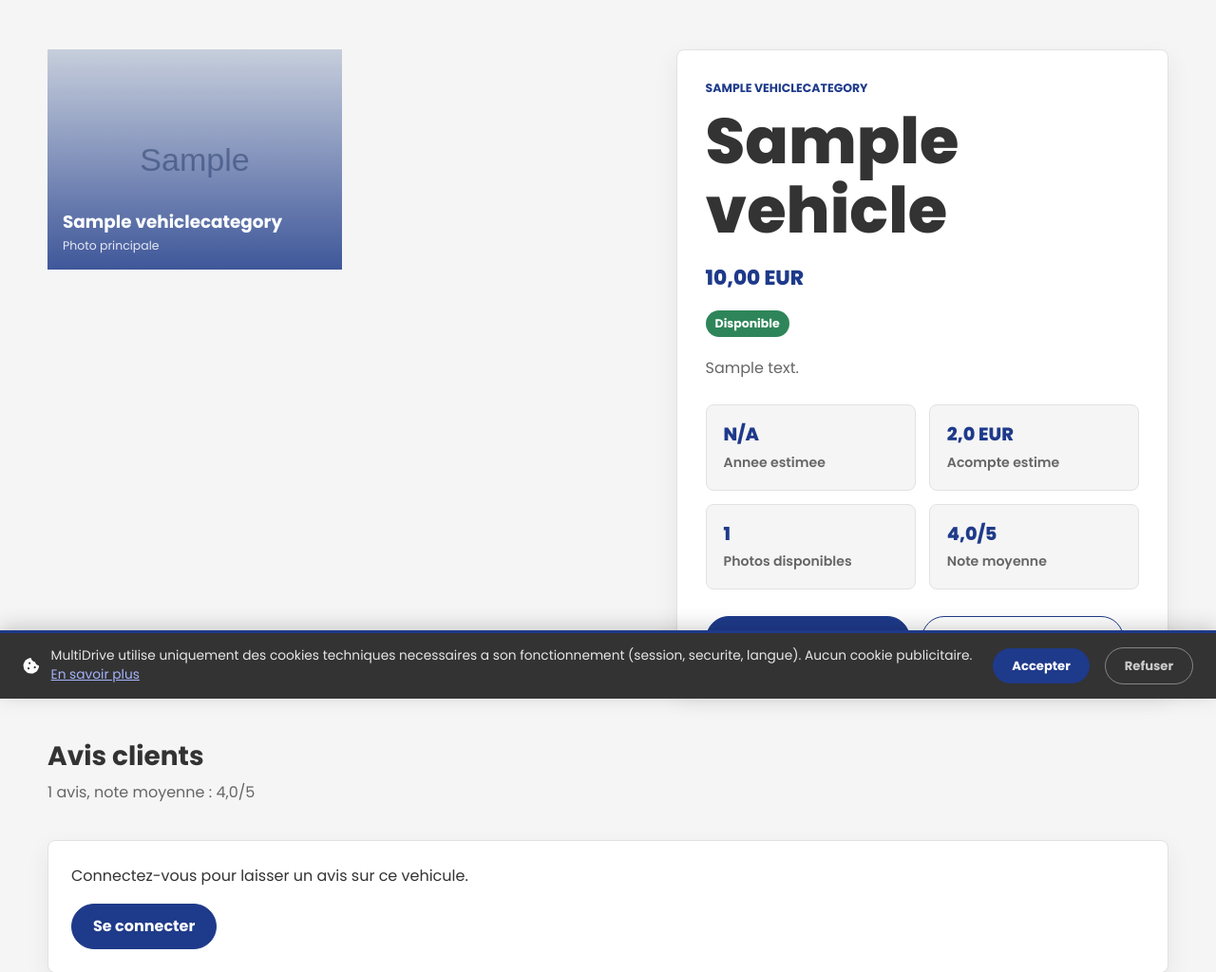
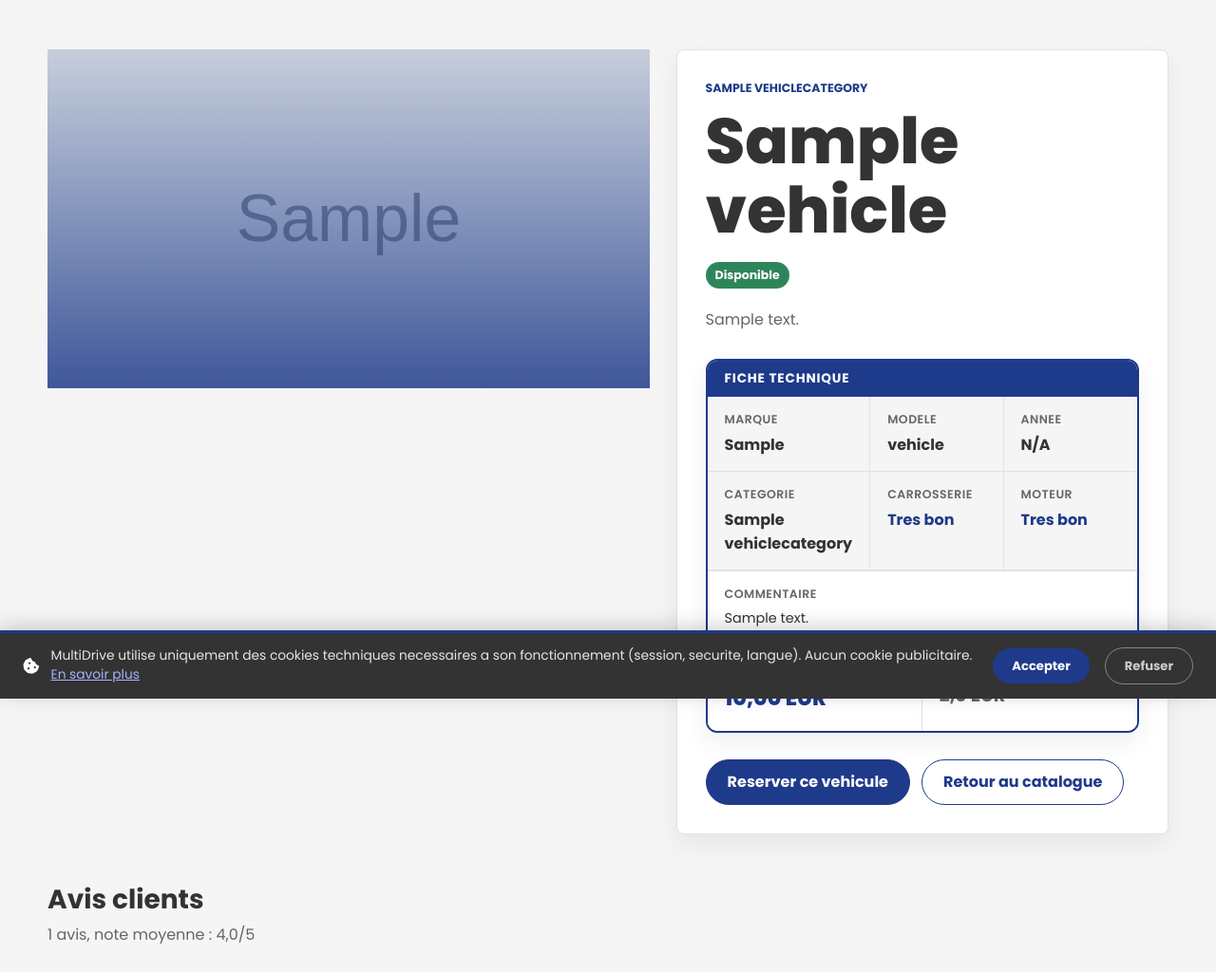
Before and after one commit to younesmala/multidrive, a Django app: page /vehicles/1/ in a window 1280 px wide. Shown: the part 64-1088 px from the top of the page at 95% size. Run offline with Django 5.2, Linux system fonts and the light colour scheme; tables that the repository leaves empty hold one stand-in row (values such as "Sample post"); grey boxes marked "Sample" are stand-in pictures; parts of the project's set-up code (start-up, migrations or seed data) failed here and were passed over.

Commit message:
Fiche technique : cadre, lightbox photos, carrosserie/moteur, corrections
- Fiche technique dans un cadre bleu avec ombre
- Lightbox : clic sur photo pour agrandir, fermeture Echap ou clic exterieur
- Champs carrosserie et moteur affiches dans la fiche (94 vehicules remplis)
- Suppression legendes photo et note clients dans la fiche
- Photo secondaire elargie si une seule image (16/9)
- Admin : section Etat du vehicule avec dropdowns et commentaire
- Fix : labels condition sans prefixe Etat en double

```diff
--- a/vehicles/static/vehicles/styles.css
+++ b/vehicles/static/vehicles/styles.css
@@ -954,6 +954,12 @@ h3 {
     gap: 14px;
 }
 
+.gallery .gallery-item:only-child {
+    grid-column: 1 / -1;
+    aspect-ratio: 16 / 9;
+    min-height: 280px;
+}
+
 .detail-panel {
     align-self: start;
     padding: 30px;
@@ -998,31 +1004,103 @@ h3 {
     border-left-color: var(--danger);
 }
 
-.detail-summary-grid {
-    display: grid;
-    grid-template-columns: repeat(2, minmax(0, 1fr));
-    gap: 14px;
-    margin: 26px 0 0;
-}
-
-.detail-summary-card {
+.fiche-technique {
+    margin: 28px 0 0;
+    border: 2px solid var(--blue);
+    border-radius: 12px;
+    overflow: hidden;
+    box-shadow: var(--shadow);
+    background: #fff;
+}
+
+.fiche-titre {
+    background: var(--blue);
+    color: #fff;
+    font-size: 0.85rem;
+    font-weight: 700;
+    letter-spacing: .06em;
+    text-transform: uppercase;
+    padding: 10px 18px;
+    margin: 0;
+}
+
+.fiche-grid {
+    display: grid;
+    grid-template-columns: repeat(3, 1fr);
+    gap: 0;
+    background: var(--light);
+}
+
+.fiche-item {
+    padding: 14px 18px;
+    border-right: 1px solid var(--line);
+    border-bottom: 1px solid var(--line);
+}
+
+.fiche-item:nth-child(3n) {
+    border-right: none;
+}
+
+.fiche-label {
+    display: block;
+    color: var(--muted);
+    font-size: 0.78rem;
+    font-weight: 600;
+    text-transform: uppercase;
+    letter-spacing: .04em;
+    margin-bottom: 4px;
+}
+
+.fiche-value {
+    display: block;
+    color: var(--dark);
+    font-size: 1rem;
+    font-weight: 700;
+}
+
+.fiche-etat {
+    color: var(--blue);
+}
+
+.fiche-prix-row {
+    display: grid;
+    grid-template-columns: 1fr 1fr;
+    border-top: 1px solid var(--line);
+}
+
+.fiche-prix-block {
     padding: 16px 18px;
-    background: var(--light);
-    border: 1px solid var(--line);
-    border-radius: 8px;
-}
-
-.detail-summary-card strong {
+    background: #fff;
+}
+
+.fiche-prix-block:first-child {
+    border-right: 1px solid var(--line);
+}
+
+.fiche-prix {
     display: block;
+    font-size: 1.4rem;
+    font-weight: 800;
     color: var(--blue);
+}
+
+.fiche-acompte {
+    display: block;
     font-size: 1.2rem;
-    font-weight: 800;
-}
-
-.detail-summary-card span {
-    color: var(--muted);
-    font-size: 0.88rem;
-    font-weight: 600;
+    font-weight: 700;
+    color: var(--muted);
+}
+
+.fiche-notes {
+    padding: 14px 18px;
+    border-top: 1px solid var(--line);
+    background: #fff;
+}
+
+.fiche-notes-text {
+    margin: 4px 0 0;
+    font-size: 0.9rem;
+    color: var(--dark);
 }
 
 .review-form-card,
--- a/vehicles/templates/vehicles/vehicle_detail.html
+++ b/vehicles/templates/vehicles/vehicle_detail.html
@@ -17,22 +17,20 @@
     <div class="gallery">
         {% if images %}
             {% for image in images %}
-                <div class="gallery-item">
+                <div class="gallery-item gallery-item--clickable" data-src="{{ image.image.url }}" data-alt="{{ vehicle.title }}">
                     <img src="{{ image.image.url }}" alt="{{ vehicle.title }}">
-                    <span>{{ vehicle.category.name }}</span>
-                    {% if image.is_main %}
-                        <small>Photo principale</small>
-                    {% else %}
-                        <small>Vue supplementaire</small>
-                    {% endif %}
                 </div>
             {% endfor %}
         {% else %}
             <div class="gallery-item">
                 <span>{{ vehicle.category.name }}</span>
-                <small>Aucune image</small>
             </div>
         {% endif %}
+    </div>
+
+    <div id="lightbox" class="lightbox" role="dialog" aria-modal="true">
+        <button class="lightbox-close" id="lightbox-close" aria-label="Fermer">&times;</button>
+        <img class="lightbox-img" id="lightbox-img" src="" alt="">
     </div>
 
     <article class="detail-panel">
@@ -47,31 +45,52 @@
             </button>
             {% endif %}
         </div>
-        <p class="price">{{ vehicle.price }} EUR</p>
         <p class="status status-{{ vehicle.status }}">{{ vehicle.get_status_display }}</p>
         <p class="description">{{ vehicle.description }}</p>
-        <div class="detail-summary-grid">
-            <div class="detail-summary-card">
-                <strong>{{ vehicle.display_year }}</strong>
-                <span>Annee estimee</span>
+
+        <div class="fiche-technique">
+            <h3 class="fiche-titre">Fiche technique</h3>
+            <div class="fiche-grid">
+                <div class="fiche-item">
+                    <span class="fiche-label">Marque</span>
+                    <strong class="fiche-value">{{ vehicle.display_brand }}</strong>
+                </div>
+                <div class="fiche-item">
+                    <span class="fiche-label">Modele</span>
+                    <strong class="fiche-value">{{ vehicle.display_model }}</strong>
+                </div>
+                <div class="fiche-item">
+                    <span class="fiche-label">Annee</span>
+                    <strong class="fiche-value">{{ vehicle.display_year }}</strong>
+                </div>
+                <div class="fiche-item">
+                    <span class="fiche-label">Categorie</span>
+                    <strong class="fiche-value">{{ vehicle.category.name }}</strong>
+                </div>
+                <div class="fiche-item">
+                    <span class="fiche-label">Carrosserie</span>
+                    <strong class="fiche-value fiche-etat">{{ vehicle.get_carrosserie_display|default:"—" }}</strong>
+                </div>
+                <div class="fiche-item">
+                    <span class="fiche-label">Moteur</span>
+                    <strong class="fiche-value fiche-etat">{{ vehicle.get_moteur_display|default:"—" }}</strong>
+                </div>
             </div>
-            <div class="detail-summary-card">
-                <strong>{{ vehicle.deposit_amount }} EUR</strong>
-                <span>Acompte estime</span>
+            {% if vehicle.condition_notes %}
+            <div class="fiche-notes">
+                <span class="fiche-label">Commentaire</span>
+                <p class="fiche-notes-text">{{ vehicle.condition_notes }}</p>
             </div>
-            <div class="detail-summary-card">
-                <strong>{{ images|length }}</strong>
-                <span>Photos disponibles</span>
-            </div>
-            <div class="detail-summary-card">
-                <strong>
-                    {% if review_count %}
-                        {{ average_rating|floatformat:1 }}/5
-                    {% else %}
-                        --
-                    {% endif %}
-                </strong>
-                <span>Note moyenne</span>
+            {% endif %}
+            <div class="fiche-prix-row">
+                <div class="fiche-prix-block">
+                    <span class="fiche-label">Prix de vente</span>
+                    <strong class="fiche-prix">{{ vehicle.price }} EUR</strong>
+                </div>
+                <div class="fiche-prix-block">
+                    <span class="fiche-label">Acompte (20%)</span>
+                    <strong class="fiche-acompte">{{ vehicle.deposit_amount }} EUR</strong>
+                </div>
             </div>
         </div>
         <div class="detail-actions">
@@ -170,3 +189,71 @@
     </div>
 </section>
 {% endblock %}
+
+{% block extra_js %}
+<style>
+.gallery-item--clickable { cursor: zoom-in; }
+
+.lightbox {
+    display: none;
+    position: fixed;
+    inset: 0;
+    background: rgba(0,0,0,.88);
+    z-index: 9999;
+    align-items: center;
+    justify-content: center;
+}
+.lightbox.active { display: flex; }
+
+.lightbox-img {
+    max-width: 92vw;
+    max-height: 88vh;
+    object-fit: contain;
+    border-radius: 6px;
+    box-shadow: 0 8px 40px rgba(0,0,0,.6);
+}
+
+.lightbox-close {
+    position: absolute;
+    top: 18px;
+    right: 24px;
+    background: none;
+    border: none;
+    color: #fff;
+    font-size: 2.4rem;
+    line-height: 1;
+    cursor: pointer;
+    padding: 0 8px;
+    opacity: .8;
+}
+.lightbox-close:hover { opacity: 1; }
+</style>
+<script>
+(function () {
+    document.addEventListener('DOMContentLoaded', function () {
+        var lb    = document.getElementById('lightbox');
+        var lbImg = document.getElementById('lightbox-img');
+        var lbClose = document.getElementById('lightbox-close');
+
+        document.querySelectorAll('.gallery-item--clickable').forEach(function (item) {
+            item.addEventListener('click', function () {
+                lbImg.src = item.dataset.src;
+                lbImg.alt = item.dataset.alt;
+                lb.classList.add('active');
+                document.body.style.overflow = 'hidden';
+            });
+        });
+
+        function close() {
+            lb.classList.remove('active');
+            lbImg.src = '';
+            document.body.style.overflow = '';
+        }
+
+        lbClose.addEventListener('click', close);
+        lb.addEventListener('click', function (e) { if (e.target === lb) close(); });
+        document.addEventListener('keydown', function (e) { if (e.key === 'Escape') close(); });
+    });
+})();
+</script>
+{% endblock %}
--- a/vehicles/views.py
+++ b/vehicles/views.py
@@ -27,6 +27,35 @@ def extract_vehicle_year(title):
         if token.isdigit() and len(token) == 4:
             return token
     return "N/A"
+
+
+def extract_vehicle_info(title):
+    """Extrait brand, model, year depuis 'Renault Clio 2004 #001'."""
+    tokens = [t for t in title.split() if not t.startswith("#")]
+    year = None
+    for i, token in enumerate(reversed(tokens)):
+        if token.isdigit() and len(token) == 4:
+            year = token
+            tokens = tokens[:len(tokens) - i - 1]
+            break
+    brand = tokens[0] if tokens else ""
+    model = " ".join(tokens[1:]) if len(tokens) > 1 else ""
+    return brand, model, year
+
+
+def vehicle_condition(year_str):
+    try:
+        y = int(year_str)
+    except (TypeError, ValueError):
+        return "Bon"
+    if y >= 2018:
+        return "Tres bon"
+    elif y >= 2013:
+        return "Bon"
+    elif y >= 2008:
+        return "Correct"
+    else:
+        return "D'usage"
 
 
 def cgv(request):
@@ -169,6 +198,10 @@ def build_vehicle_detail_context(request, vehicle, review_form=None):
     vehicle.main_image = next((image for image in images if image.is_main), images[0] if images else None)
     vehicle.display_year = extract_vehicle_year(vehicle.title)
     vehicle.deposit_amount = round(float(vehicle.price) * 0.2, 2)
+    brand, model, year = extract_vehicle_info(vehicle.title)
+    vehicle.display_brand     = brand
+    vehicle.display_model     = model
+    vehicle.display_condition = vehicle_condition(year)
 
     if request.user.is_authenticated:
         user_review = reviews.filter(user=request.user).first()
```
Also changed, not shown: vehicles/admin.py (+11 -2 lines).
